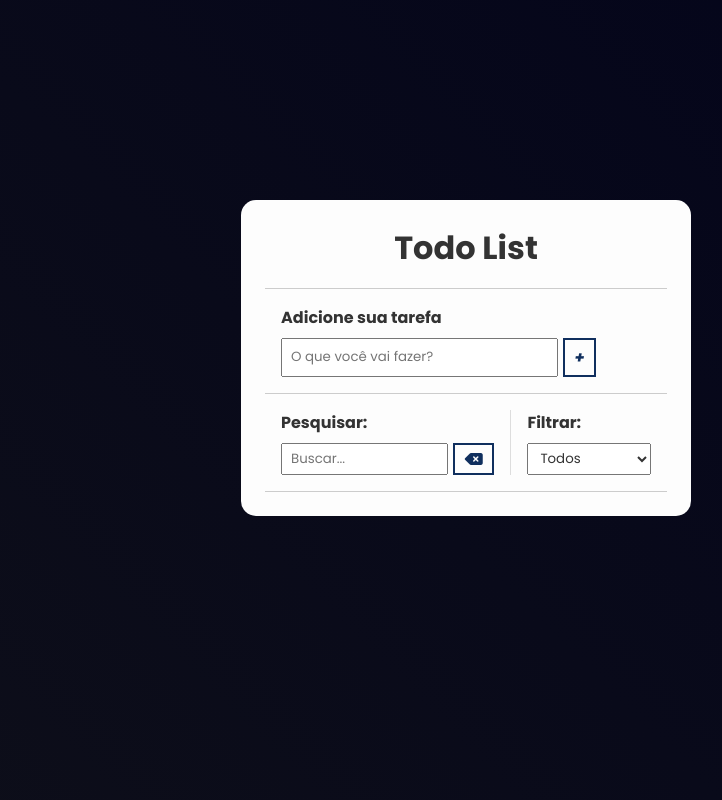
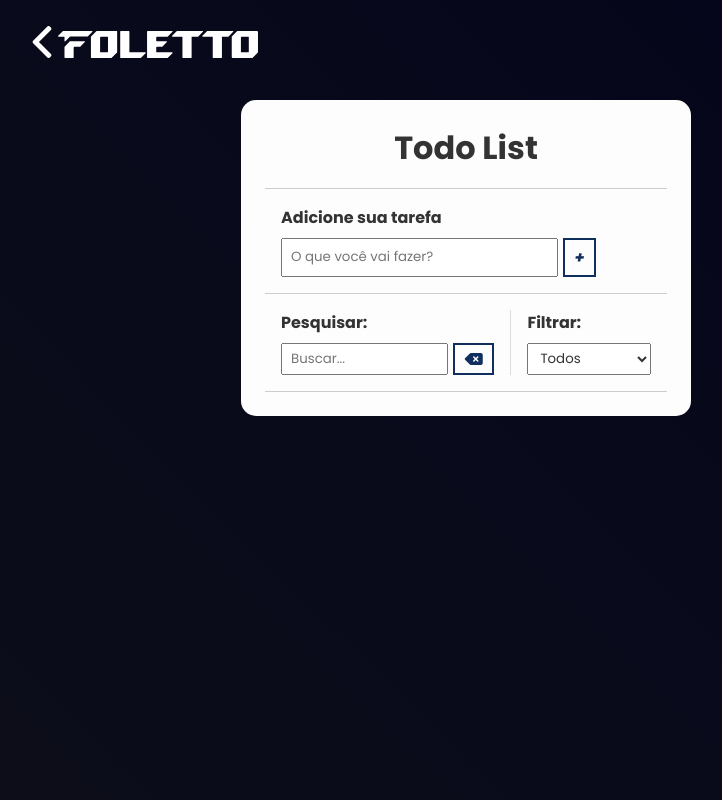
Before and after one commit to SamuelFoletto/Portfolio, a PHP site: page /Todo_list/index.html in a window 1280 px wide. Shown: the whole page, without its empty margins (174-896 px from the left). Run offline with PHP 8.4, Linux system fonts and the light colour scheme; some libraries are stand-ins or nearby versions.

Commit message:
Add files via upload

```diff
--- a/Todo_list/css/styles.css
+++ b/Todo_list/css/styles.css
@@ -5,6 +5,19 @@
   font-family: Poppins;
   color: #333;
 }
+
+nav{
+  display: flex;
+  align-items: center;
+  margin: -180px auto 30px;
+  height: 50px;
+}
+
+
+
+
+
+
 
 #degrade-main{
   width: 100%;
--- a/Todo_list/index.html
+++ b/Todo_list/index.html
@@ -20,6 +20,9 @@
   </head>
   <body>
   <div id="degrade-main">
+    <nav>
+      <a href="../index.html"><img src="../IMG/seta.png" alt=""><img src="../IMG/Foletto_logo_1.svg" width="200px"></a>
+    </nav>
     <div class="todo-container">
 
       <header>
```
